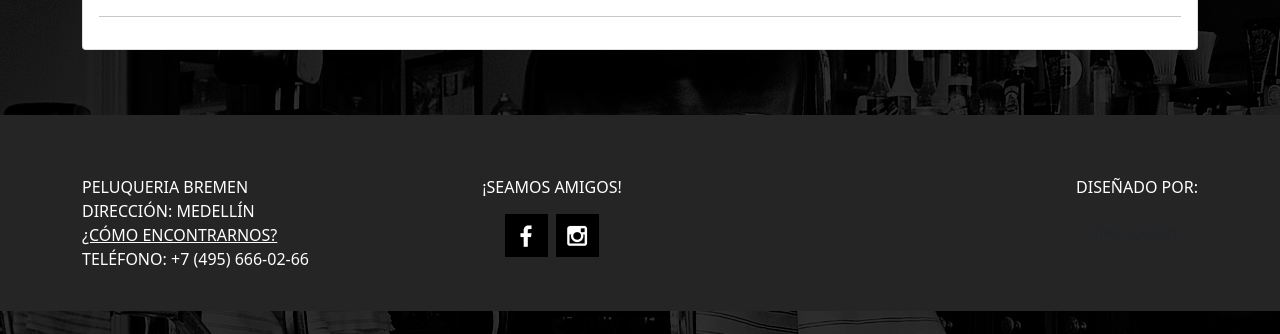
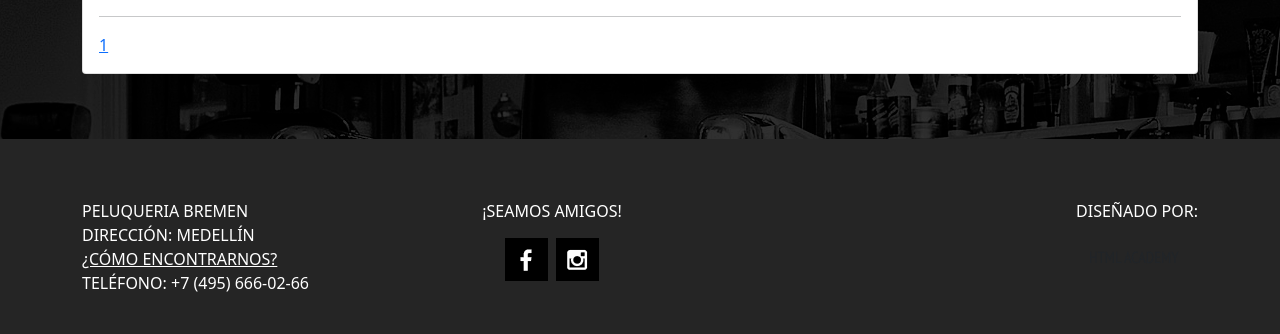
Before and after one commit to codecsrayo/barbershop_django, a Django app: page /listar-cortes/ in a window 1280 px wide. Shown: the part 307-641 px from the top of the page. Run offline with Django 3.2, Linux system fonts and the light colour scheme; data that the repository does not hold is empty; some libraries are stand-ins or nearby versions.

Commit message:
Ajuste del paginador.

```diff
--- a/barber_app/templates/barber_app/paginator.html
+++ b/barber_app/templates/barber_app/paginator.html
@@ -1,46 +1,29 @@
-{% if paginator.num_pages > 1%}
-<div class="d-flex justify-content-center">
-    <ul class="pagination">
 {% if entity.has_previous %}
-            <li class="page-item d-none d-sm-block"><a class="page-link" href="?page={{ entity.previous_page_number }}#pagtable">Anterior</a></li>
+  <a href="?page={{ entity.previous_page_number }}">« Anterior</a>
+
+  {% if entity.number > 3 %}
+    <a href="?page=1">1</a>
+    {% if entity.number > 4 %}
+      <span>...</span>
     {% endif %}
-        {% for page in paginator.page_range %}
-            {% if forloop.last and page != entity.number and paginator.num_pages > 7 %}
-                {% if entity.next_page_number != paginator.num_pages%}
-                <li class="page-item">
-                    <a class="page-link" href="?page={{ entity.number | add:1}}#pagtable">...</a>
-                </li>
   {% endif %}
-            <li class="page-item">
-                    <a class="page-link" href="?page={{paginator.num_pages}}#pagtable">{{paginator.num_pages}}</a>
-            </li>
 {% endif %}
-            {% if page == entity.number and page > 7 %}
-            <li class="page-item">
-                <a class="page-link" href="?page={{ page | add:-1 }}#pagtable">...</a>
-            </li>
-            {% endif %}
-            {% if page < 7 or page == entity.number %}
-            <li class="page-item {% if page == entity.number %}active{% endif %}">
-                <a class="page-link" href="?page={{ page }}#pagtable">{{ page }}</a>
-            </li>
+
+{% for num in entity.paginator.page_range %}
+  {% if entity.number == num %}
+    <a href="?page={{ num }}">{{ num }}</a>
+  {% elif num > entity.number|add:'-3' and num < entity.number|add:'3' %}
+    <a href="?page={{ num }}">{{ num }}</a>
   {% endif %}
 {% endfor %}
+
 {% if entity.has_next %}
-            <li class="page-item d-none d-sm-block">
-                <a class="page-link" href="?page={{ entity.next_page_number }}#pagtable">Siguiente</a>
-            </li>
+  {% if entity.number < entity.paginator.num_pages|add:'-3' %}
+    <span>...</span>
+    <a href="?page={{ entity.paginator.num_pages }}">{{ entity.paginator.num_pages }}</a>
+  {% elif entity.number < entity.paginator.num_pages|add:'-2' %}
+    <a href="?page={{ entity.paginator.num_pages }}">{{ entity.paginator.num_pages }}</a>
   {% endif %}
-    </ul>
-</div>
-<div class="d-flex justify-content-center d-sm-none">
-    {% if entity.has_previous %}
-        <span class="page-item"><a  class="page-link" href="?page={{ entity.previous_page_number }}#pagtable">Anterior</a></span>
+
+  <a href="?page={{ entity.next_page_number }}">Siguiente »</a>
 {% endif %}
-    {% if entity.has_next %}
-        <span class="page-item"><a class="page-link" href="?page={{ entity.next_page_number }}#pagtable">Siguiente</a></span>
-    {% endif %}
-    <br>
-    <br>
-</div>
-{% endif %}
--- a/barber_app/views.py
+++ b/barber_app/views.py
@@ -90,7 +90,7 @@ def listar_cortes(request):
     page = request.GET.get('page', 1)
 
     try:
-        paginator = Paginator(cortes, 2)
+        paginator = Paginator(cortes, 5)
         cortes = paginator.page(page)
 
     except:
```
Also changed, not shown: barber_app/templates/barber_app/index.html (+33 -0 lines), cortes/Cresta-ondulado-con-undercut-diseñado_XgM8YtI.jpg (added), cortes/Pompa-grande-con-undercut-y-degradado.jpg (added), cortes/Undercut-con-cabello-grueso-duro-y-comb-over.jpg (added), cortes/undercut-pelo.jpg (added), cortes/undercut.jpg (added). Lines whose indentation alone changed are shown as unchanged.
